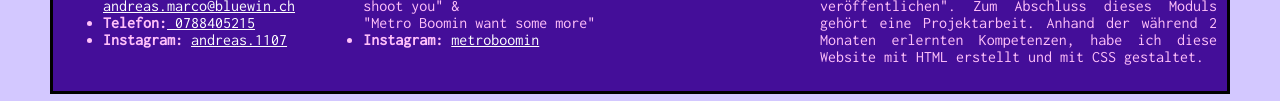
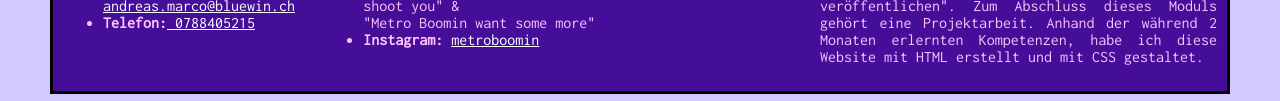
Before and after one commit to andreas1104-marco/lieblingskuenstler, a plain HTML site: page metroboomin.html in a window 1280 px wide. Shown: the part 998-1099 px from the top of the page. Drawn offline with Linux system fonts and the light colour scheme; a script that the page names is missing.

Commit message:
Update metroboomin.html

```diff
--- a/metroboomin.html
+++ b/metroboomin.html
@@ -88,7 +88,6 @@ Boujee"), Post Malone (, Congratulations"),
                 <li><b>Nationalität:</b> Spanier</li>
                 <li><b>E-Mail:</b><a href="mailto:andreas.marco@bluewin.ch"> andreas.marco@bluewin.ch</a></li>
                 <li><b>Telefon:</b><a href="tel:0788405215"> 0788405215</a></li>
-                <li><b>Instagram:</b> <a href="https://www.instagram.com/andreas.1104/"> andreas.1107</a></li>
             </ul>
         </div>
 
```
